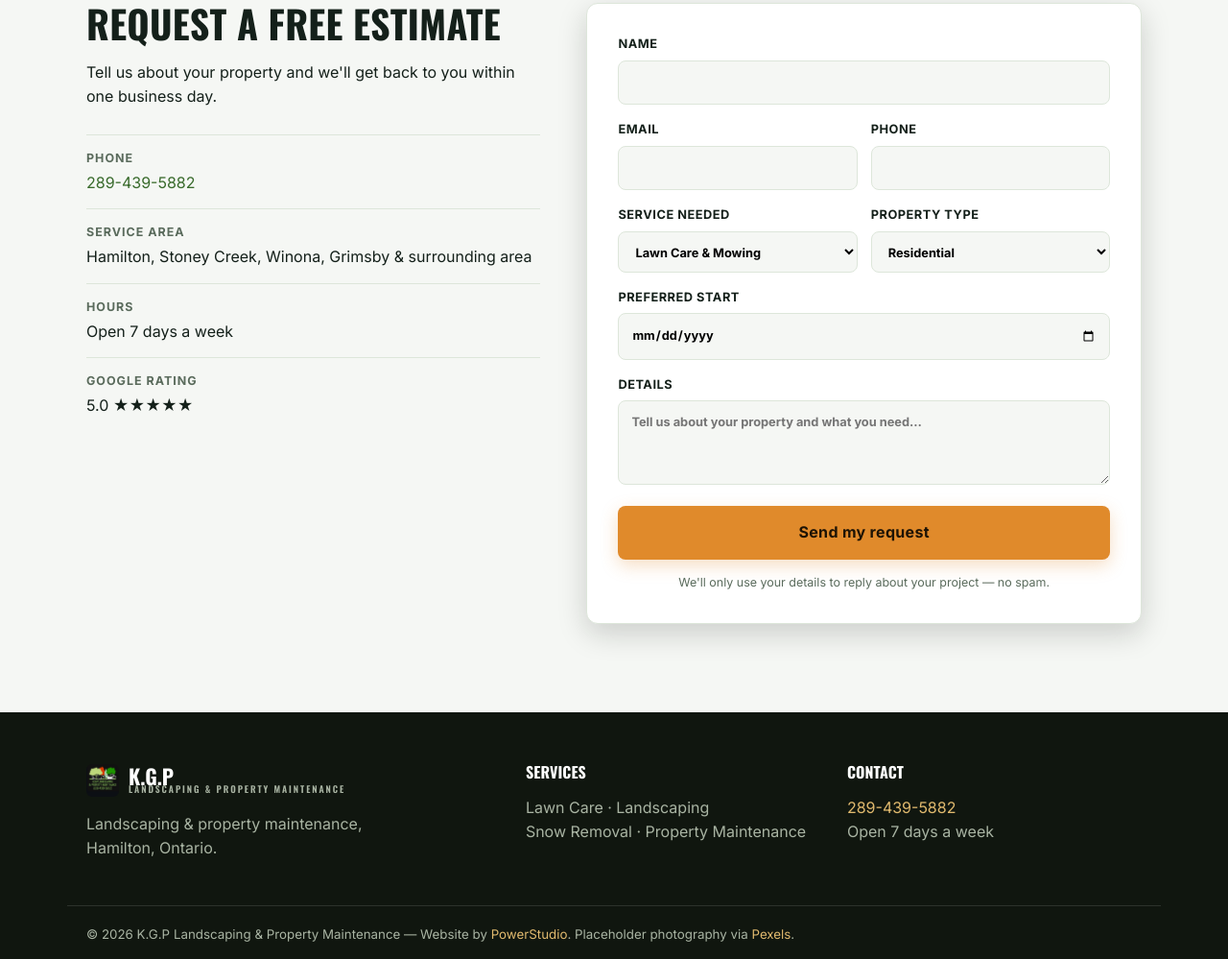
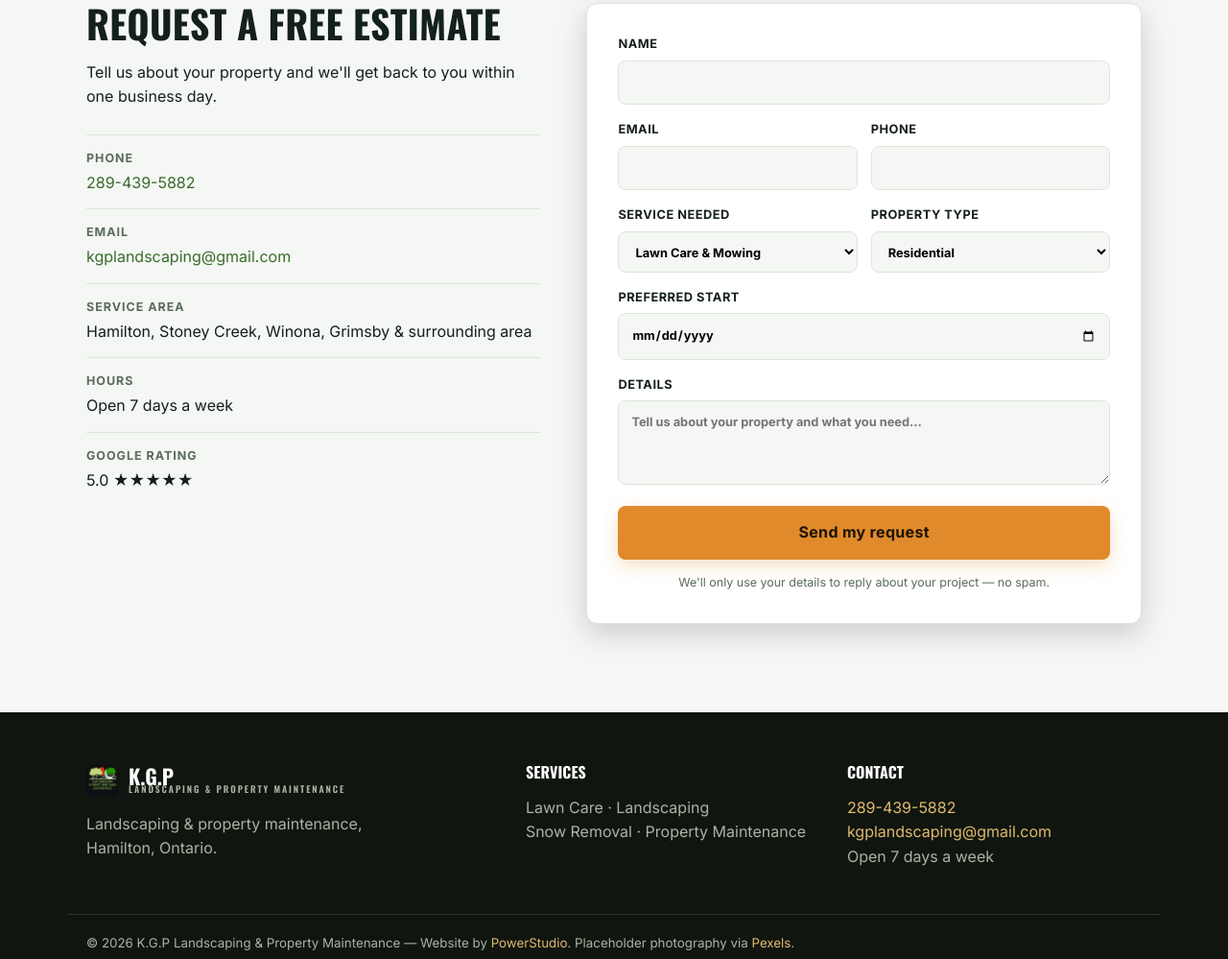
Before and after one commit to joshpower32/kgp-landscaping, a plain HTML site: page index.html in a window 1280 px wide. Shown: the part 4571-5570 px from the top of the page at 96% size. Drawn offline with nearby package versions, Linux system fonts and the light colour scheme.

Commit message:
Add KGP's public email (contact section, footer, schema, mailto fallback)

```diff
--- a/app.js
+++ b/app.js
@@ -17,7 +17,7 @@ const CONFIG = {
   // paste the key here. Quote requests then email the client automatically.
   // Until it's set, the form opens the visitor's email app as a fallback.
   web3formsKey: "a8ef39e0-3aa6-410d-ae9e-79ea37995540",
-  contactEmail: "joshpower32@hotmail.com", // fallback recipient + shown on errors
+  contactEmail: "kgplandscaping@gmail.com", // KGP's public email — mailto fallback + shown on errors
   businessName: "K.G.P Landscaping & Property Maintenance",
 };
 
--- a/index.html
+++ b/index.html
@@ -33,6 +33,7 @@
       "name": "K.G.P Landscaping & Property Maintenance",
       "image": "assets/cedar-fence-garden-bed.jpg",
       "telephone": "+1-289-439-5882",
+      "email": "kgplandscaping@gmail.com",
       "priceRange": "$$",
       "areaServed": ["Hamilton", "Stoney Creek", "Winona", "Grimsby"],
       "address": { "@type": "PostalAddress", "addressLocality": "Hamilton", "addressRegion": "ON", "addressCountry": "CA" },
@@ -168,6 +169,7 @@
                 <p>Tell us about your property and we'll get back to you within one business day.</p>
                 <ul class="contact-list">
                     <li><b>Phone</b><a href="tel:+12894395882">289-439-5882</a></li>
+                    <li><b>Email</b><a href="mailto:kgplandscaping@gmail.com">kgplandscaping@gmail.com</a></li>
                     <li><b>Service area</b>Hamilton, Stoney Creek, Winona, Grimsby &amp; surrounding area</li>
                     <li><b>Hours</b>Open 7 days a week</li>
                     <li><b>Google rating</b>5.0 &#9733;&#9733;&#9733;&#9733;&#9733;</li>
@@ -211,7 +213,7 @@
                 <p class="muted">Landscaping &amp; property maintenance,<br>Hamilton, Ontario.</p>
             </div>
             <div><h4>Services</h4><p class="muted">Lawn Care · Landscaping<br>Snow Removal · Property Maintenance</p></div>
-            <div><h4>Contact</h4><p class="muted"><a href="tel:+12894395882">289-439-5882</a><br>Open 7 days a week</p></div>
+            <div><h4>Contact</h4><p class="muted"><a href="tel:+12894395882">289-439-5882</a><br><a href="mailto:kgplandscaping@gmail.com">kgplandscaping@gmail.com</a><br>Open 7 days a week</p></div>
         </div>
         <div class="wrap footer-bottom">
             <small>&copy; <span id="year"></span> K.G.P Landscaping &amp; Property Maintenance — Website by <a href="https://joshpower32.github.io/Power-Studio-Storefront/" target="_blank" rel="noopener">PowerStudio</a>. Placeholder photography via <a href="https://www.pexels.com" target="_blank" rel="noopener">Pexels</a>.</small>
```
